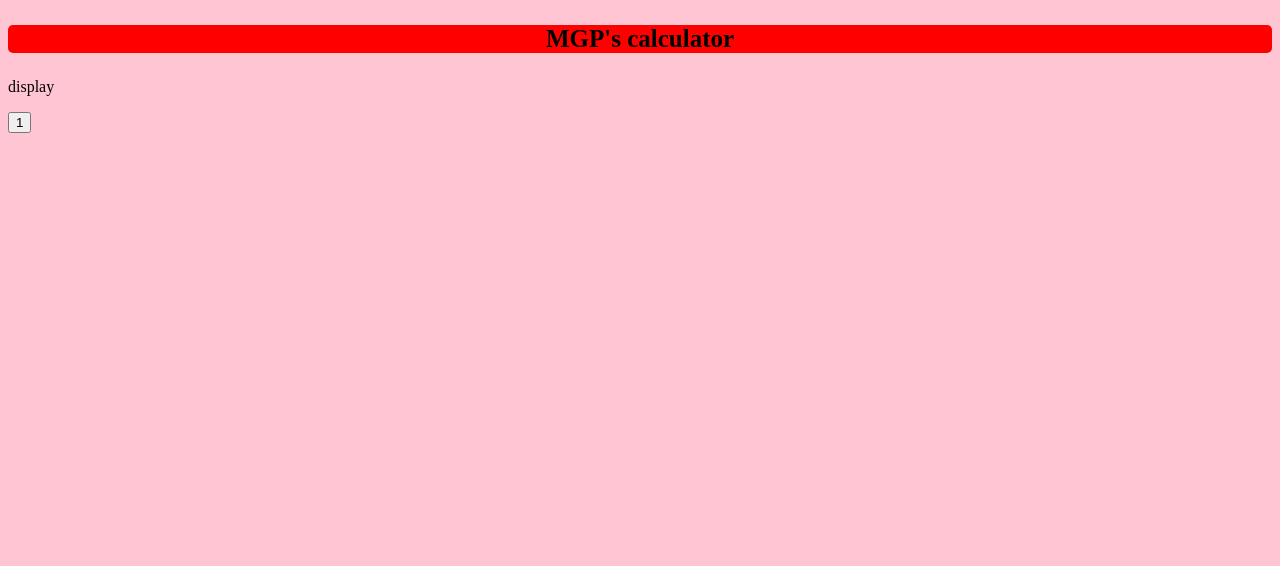
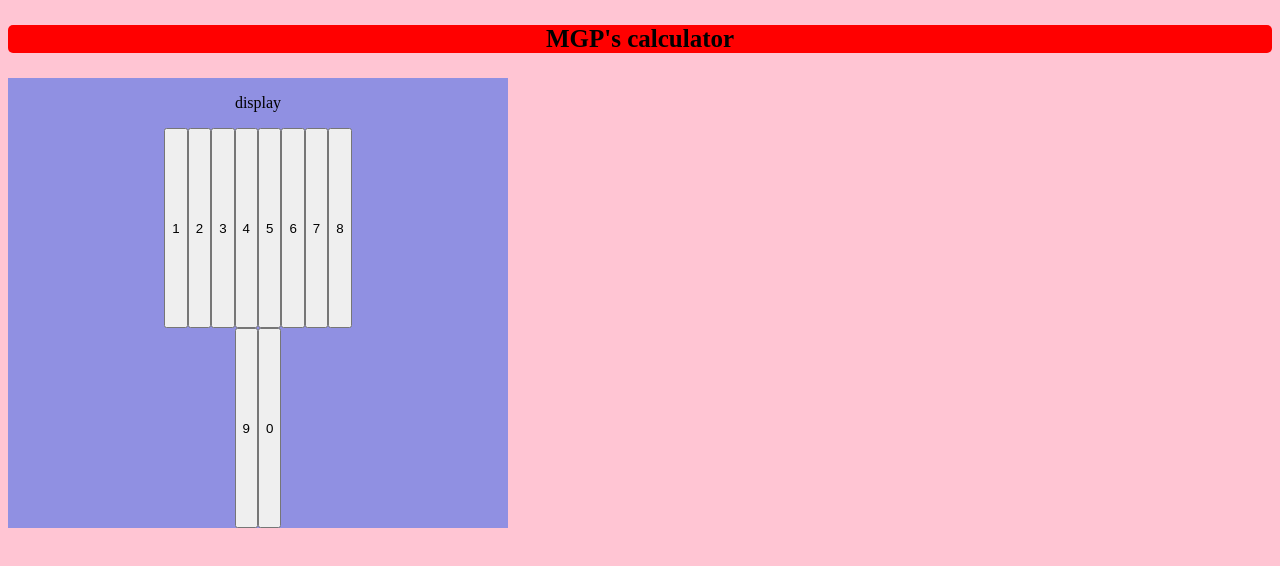
Before and after one commit to megawepic/odin-calculator, a plain HTML site: page index.html in a window 1280 px wide. Drawn offline with Linux system fonts and the light colour scheme.

Commit message:
edit code.js index.html readme.md style.css

```diff
--- a/code.js
+++ b/code.js
@@ -25,3 +25,9 @@ function operate(num1,num2,operator){
         return multiply(num1,num2)
     }
 }
+
+const btn1 = document.querySelector("#one")
+
+btn1.addEventListener("click", function(){
+    console.log(1)
+})
--- a/index.html
+++ b/index.html
@@ -12,13 +12,22 @@
         <p>MGP's calculator</p>
     </div>
 
-    <div>
+    <div id="calculator">
         <div class="display">
             <p>display</p>
         </div>
 
         <div class="container">
-            <button>1</button>
+            <button id="one">1</button>
+            <button id="two">2</button>
+            <button id="three">3</button>
+            <button id="four">4</button>
+            <button id="five">5</button>
+            <button id="six">6</button>
+            <button id="seven">7</button>
+            <button id="eight">8</button>
+            <button id="nine">9</button>
+            <button id="zero">0</button>
         </div>
     </div>
     <script src="code.js"></script>
--- a/style.css
+++ b/style.css
@@ -10,3 +10,21 @@ body{
     border-radius: 5px;
     text-align: center;
 }
+
+#calculator{
+    display: flex;
+    flex-direction: column;
+    text-align: center;
+    align-items: center;
+    justify-content: center;
+    width: 500px;
+    background-color: rgb(144, 144, 226);
+}
+
+.container{
+    display: flex;
+    flex-wrap: wrap;
+    justify-content: center;
+    height: 400px;
+    width: 200px;
+}
```
Also changed, not shown: 1 other file.
